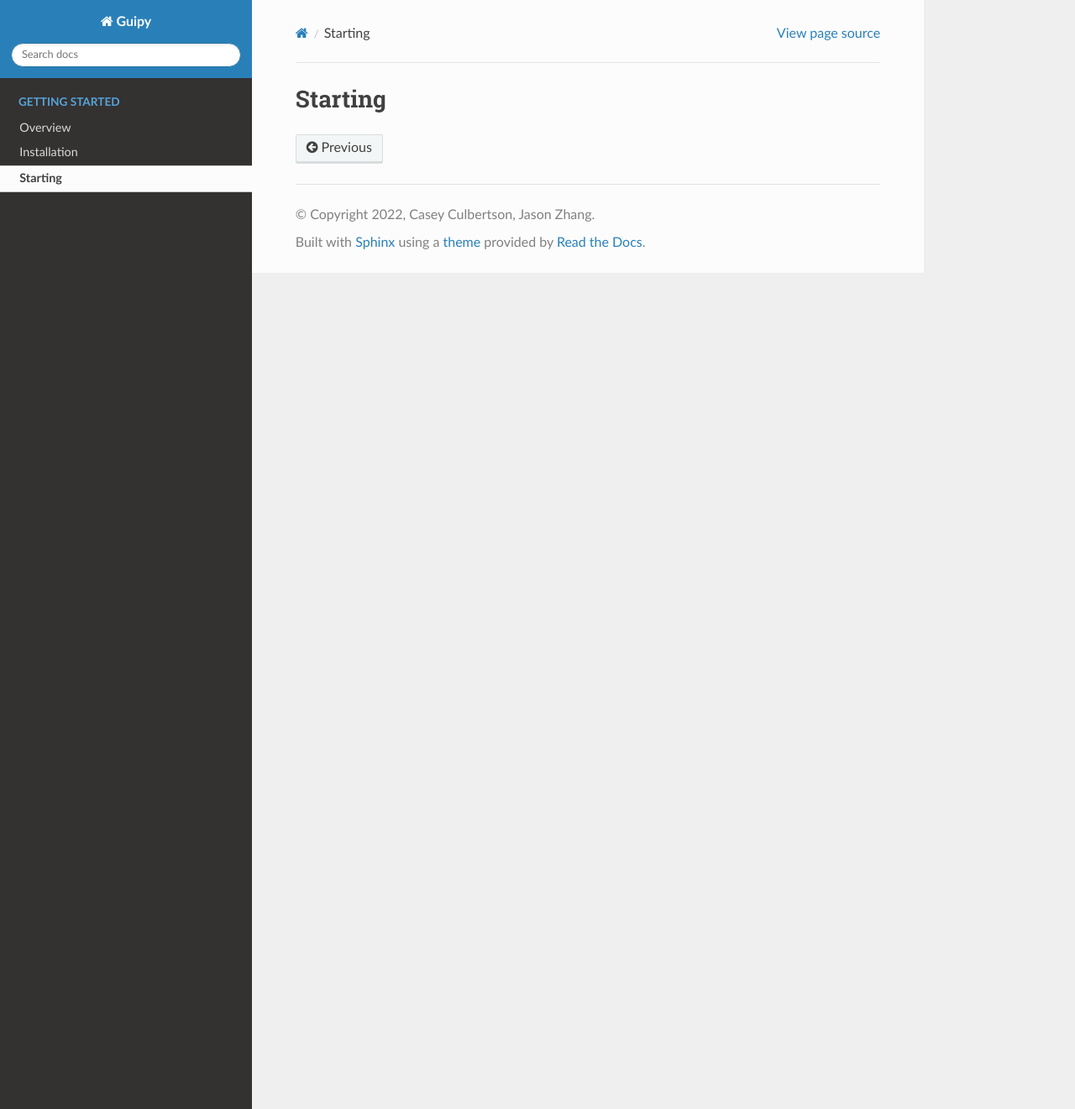
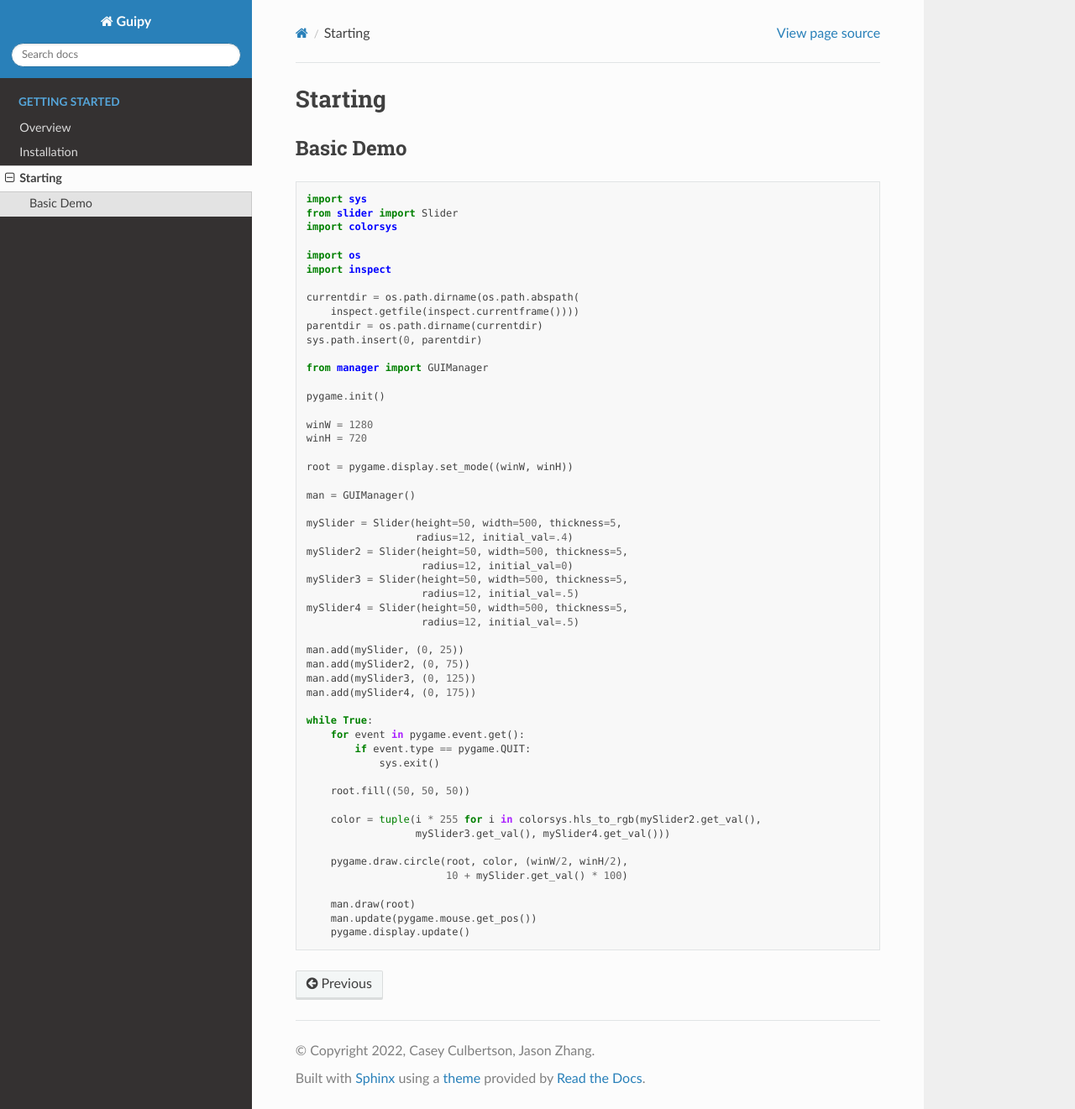
Before and after one commit to Zjjc123/guipy, a Sphinx documentation site: the page built from docs/getting_started/starting.rst, in a window 1280 px wide and 1321 px high. Shown: the whole window at 84% size. Built offline with Sphinx 7.4.7 and the Read the Docs theme 2.0.0, drawn with Linux system fonts in a browser that asks for light colours; pages that are not in the unit, such as notebooks, are missing from menus.

Commit message:
Simple Documentation

```diff
--- a/docs/getting_started/overview.rst
+++ b/docs/getting_started/overview.rst
@@ -2,3 +2,4 @@
 
 Overview
 ========
+Guipy is a UI Library for pygame
--- a/docs/getting_started/starting.rst
+++ b/docs/getting_started/starting.rst
@@ -2,3 +2,61 @@
 
 Starting
 ========
+
+Basic Demo
+----------
+::
+
+    import sys
+    from slider import Slider
+    import colorsys
+
+    import os
+    import inspect
+
+    currentdir = os.path.dirname(os.path.abspath(
+        inspect.getfile(inspect.currentframe())))
+    parentdir = os.path.dirname(currentdir)
+    sys.path.insert(0, parentdir)
+
+    from manager import GUIManager
+
+    pygame.init()
+
+    winW = 1280
+    winH = 720
+
+    root = pygame.display.set_mode((winW, winH))
+
+    man = GUIManager()
+
+    mySlider = Slider(height=50, width=500, thickness=5,
+                      radius=12, initial_val=.4)
+    mySlider2 = Slider(height=50, width=500, thickness=5,
+                       radius=12, initial_val=0)
+    mySlider3 = Slider(height=50, width=500, thickness=5,
+                       radius=12, initial_val=.5)
+    mySlider4 = Slider(height=50, width=500, thickness=5,
+                       radius=12, initial_val=.5)
+
+    man.add(mySlider, (0, 25))
+    man.add(mySlider2, (0, 75))
+    man.add(mySlider3, (0, 125))
+    man.add(mySlider4, (0, 175))
+
+    while True:
+        for event in pygame.event.get():
+            if event.type == pygame.QUIT:
+                sys.exit()
+
+        root.fill((50, 50, 50))
+
+        color = tuple(i * 255 for i in colorsys.hls_to_rgb(mySlider2.get_val(),
+                      mySlider3.get_val(), mySlider4.get_val()))
+
+        pygame.draw.circle(root, color, (winW/2, winH/2),
+                           10 + mySlider.get_val() * 100)
+
+        man.draw(root)
+        man.update(pygame.mouse.get_pos())
+        pygame.display.update()
```
Also changed, not shown: docs/getting_started/installation.rst (+7 -0 lines).
